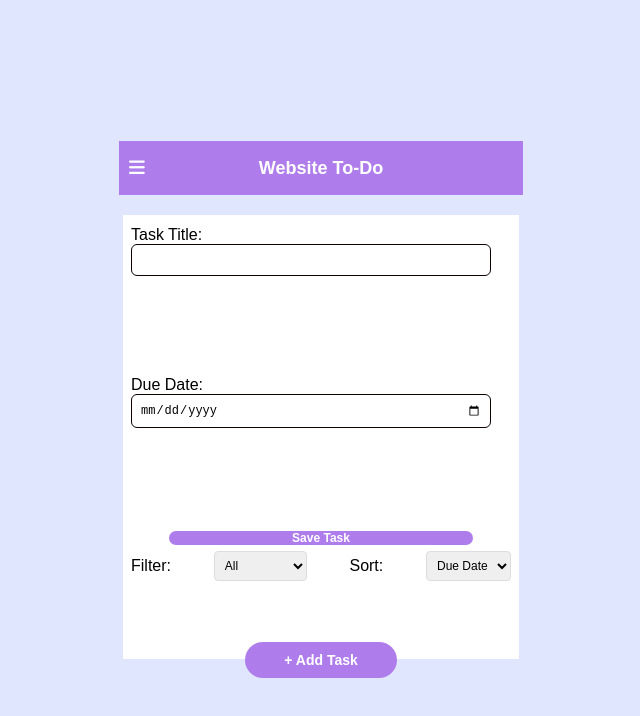
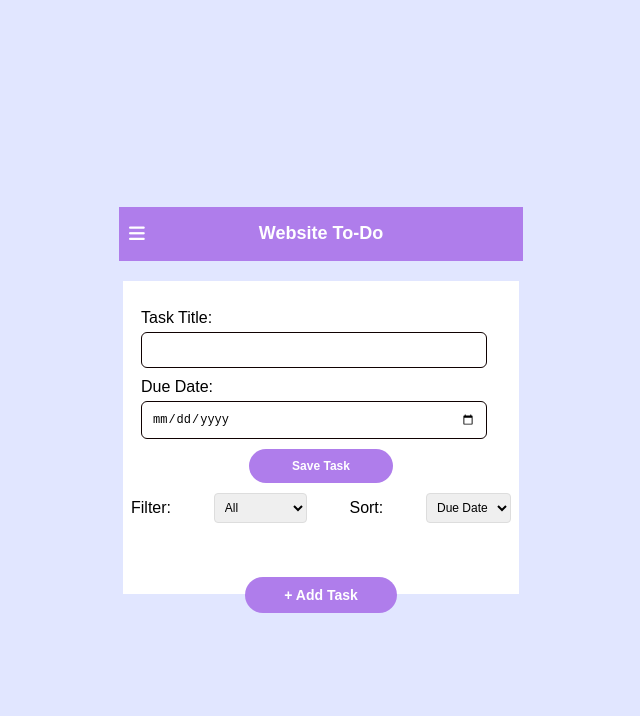
Before and after one commit to nyayo-create/task-manager, a plain HTML site: page index.html in a window 1280 px wide. Both pictures are taken after a click on the button "+ Add Task". Shown: the whole page, without its empty margins (319-959 px from the left). Drawn offline with Linux system fonts and the light colour scheme.

Commit message:
update styles.css layout

```diff
--- a/styles.css
+++ b/styles.css
@@ -60,7 +60,7 @@ body {
     border-radius: 24px;
     cursor: pointer;
     transition: background 0.3s;
-    margin-top: 3px;
+    margin-top: px;
     transform: translateY(75%);
     left: 50%;
 
@@ -74,29 +74,34 @@ body {
 .task-form {
     display: none;
     flex-direction: column;
-    gap: 100px;
-    margin-top: 3px;
+    gap: 10px;
+    margin-top: 10px;
+    padding: 10px;
+
 }
 
 .task-form .form-group {
     text-align: left;
+    display: flex;
+    flex-direction: column;
+    gap: 5px;
 }
 
 .task-form input,
 .task-form textarea {
     width: 90%;
-    padding: 8px;
+    padding: 10px;
     border: 1px solid #0f0101;
     border-radius: 6px;
     font-size: 12px;
 }
 
 .task-form .save-btn {
-    width: 80%;
+    width: 40%;
     background-color: #af7deb;;
     color: #ffffff;
     border: none;
-    padding: 0px;
+    padding: 10px;
     font-size: 12px;
     font-weight: bold;
     border-radius: 24px;
@@ -173,7 +178,7 @@ body {
     display: flex;
     justify-content: space-between;
     align-items: center;
-    margin: 05px 0;
+    margin: 0.5px 0;
 }
 
 .filter-sort-container select {
```
